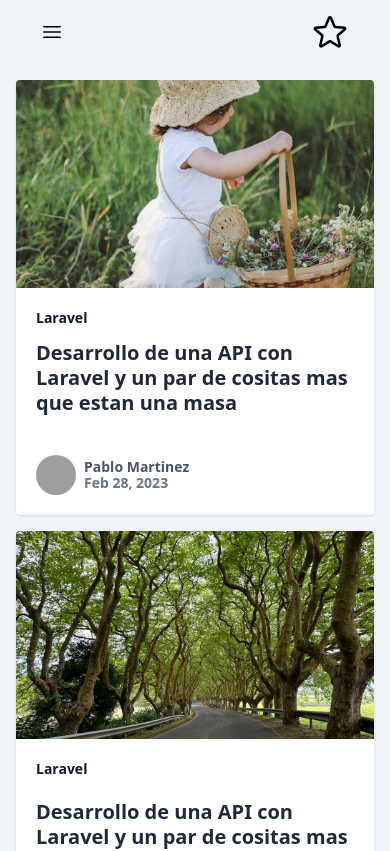
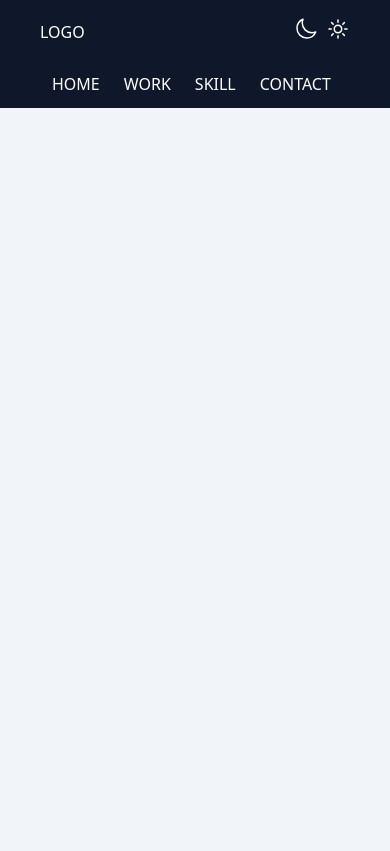
Before and after one commit to pablitomartinez/portfolio-web, a Next.js app in the folder web-portfolio/: page / in a window 390 px wide. Shown: the top 851 px of the page. Built offline with nearby package versions, Linux system fonts and the light colour scheme; grey boxes are pictures that could not be loaded.

Commit message:
navbar - estructura

```diff
--- a/web-portfolio/src/app/components/navbar.jsx
+++ b/web-portfolio/src/app/components/navbar.jsx
@@ -44,11 +44,14 @@
       </div>
 
       {/* div mobile  */}
-      <div className="px-10 md:hidden">
+      <div className="px-10 md:hidden bg-slate-900 text-white">
         {/* navmobile */}
         <div className="flex justify-between h-16 items-center md:block">
           {/* boton menu  */}
-          <button className="hover:text-red-500 focus:bg-slate-500 md:hidden">
+          <div>LOGO</div>
+          {/* DIV darck-mode  */}
+          <div className="" >
+            <button className="px-2">
               <svg
                 class="w-6 h-6"
                 fill="none"
@@ -61,16 +64,13 @@
                 <path
                   stroke-linecap="round"
                   stroke-linejoin="round"
-                d="M3.75 6.75h16.5M3.75 12h16.5m-16.5 5.25h16.5"
+                  d="M21.752 15.002A9.72 9.72 0 0 1 18 15.75c-5.385 0-9.75-4.365-9.75-9.75 0-1.33.266-2.597.748-3.752A9.753 9.753 0 0 0 3 11.25C3 16.635 7.365 21 12.75 21a9.753 9.753 0 0 0 9.002-5.998Z"
                 ></path>
               </svg>
             </button>
-          {/* logo  */}
-          <div className="items-center md:hidden">
-            <div className="hover:text-yellow-400 hover:transition-all">
-              <a href="#">
+            <button>
               <svg
-                  class="w-10 h-10"
+                class="w-6 h-6"
                 fill="none"
                 stroke-width="1.5"
                 stroke="currentColor"
@@ -81,38 +81,25 @@
                 <path
                   stroke-linecap="round"
                   stroke-linejoin="round"
-                    d="M11.48 3.499a.562.562 0 0 1 1.04 0l2.125 5.111a.563.563 0 0 0 .475.345l5.518.442c.499.04.701.663.321.988l-4.204 3.602a.563.563 0 0 0-.182.557l1.285 5.385a.562.562 0 0 1-.84.61l-4.725-2.885a.562.562 0 0 0-.586 0L6.982 20.54a.562.562 0 0 1-.84-.61l1.285-5.386a.562.562 0 0 0-.182-.557l-4.204-3.602a.562.562 0 0 1 .321-.988l5.518-.442a.563.563 0 0 0 .475-.345L11.48 3.5Z"
+                  d="M12 3v2.25m6.364.386-1.591 1.591M21 12h-2.25m-.386 6.364-1.591-1.591M12 18.75V21m-4.773-4.227-1.591 1.591M5.25 12H3m4.227-4.773L5.636 5.636M15.75 12a3.75 3.75 0 1 1-7.5 0 3.75 3.75 0 0 1 7.5 0Z"
                 ></path>
               </svg>
-              </a>
-            </div>
+            </button>
           </div>
         </div>
 
         {/* nav-items-mobile */}
-        <div className=" hidden space-y-1 pb-3 border-t py-2 md:hidden ">
-          <a
-            href="#"
-            className="block bg-yellow-600 text-white py-2 px-3 rounded-md "
-          >
+        <div className="justify-center pb-3 py-2 uppercase md:hidden ">
+          <a href="#" className=" py-4 px-3 rounded-md">
             Home
           </a>
-          <a
-            href="#"
-            className="block px-3 hover:bg-yellow-600 hover:text-white transition-colors py-2 rounded-md "
-          >
+          <a href="#" className=" px-3 transition-colors py-2 ">
             Work
           </a>
-          <a
-            href="#"
-            className="block px-3 hover:bg-yellow-600 hover:text-white transition-colors py-2 rounded-md "
-          >
+          <a href="#" className=" px-3  transition-colors py-2 ">
             Skill
           </a>
-          <a
-            href="#"
-            className="block px-3 hover:bg-yellow-600 hover:text-white transition-colors py-2 rounded-md "
-          >
+          <a href="#" className=" px-3  transition-colors py-2 ">
             Contact
           </a>
         </div>
--- a/web-portfolio/src/app/contact/page.js
+++ b/web-portfolio/src/app/contact/page.js
@@ -92,5 +92,6 @@
         </form>
       </div>
     </div>
+
   );
 }
--- a/web-portfolio/src/app/page.js
+++ b/web-portfolio/src/app/page.js
@@ -6,8 +6,8 @@
   return (
     <main>
       <Navbar />
-      <Article />
-      <Footer/>
+      {/* <Article /> */}
+      {/* <Footer/>       */}
     </main>
   );
 }
```
Lines whose indentation alone changed are shown as unchanged.
